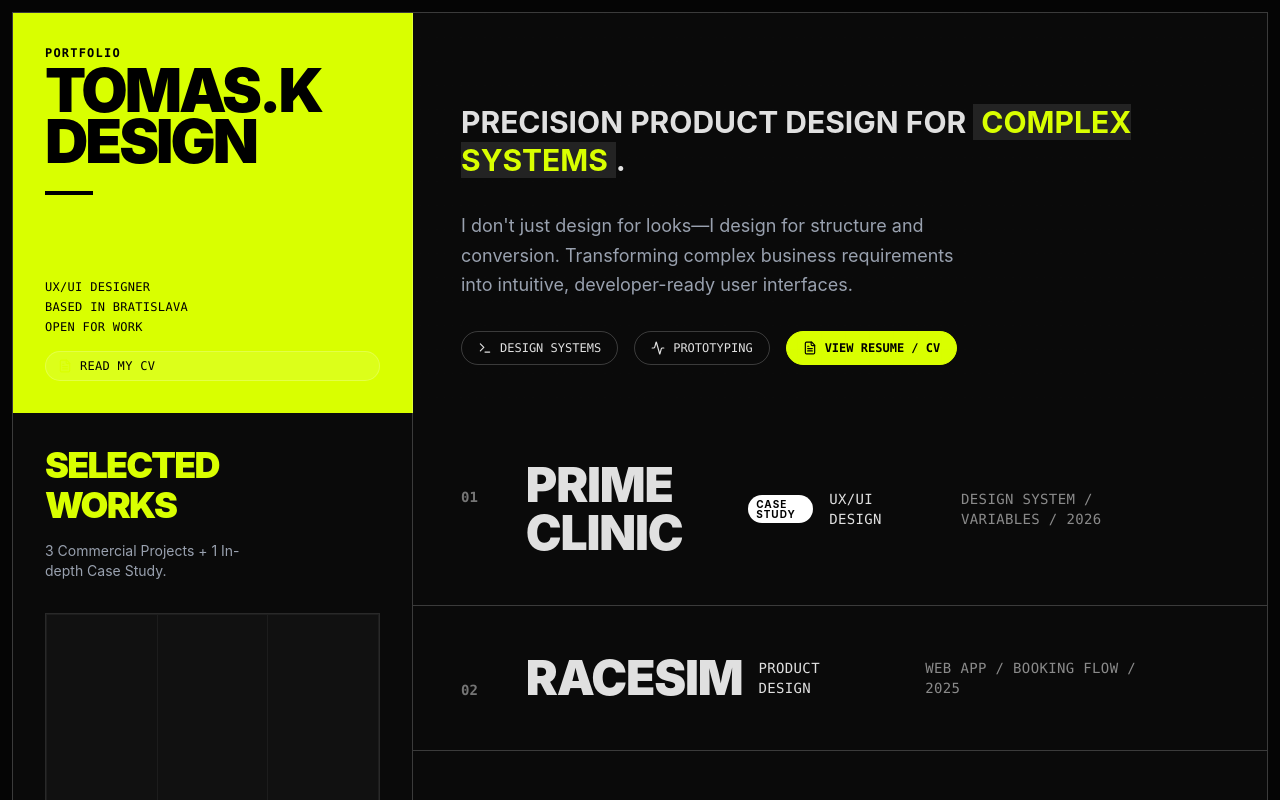
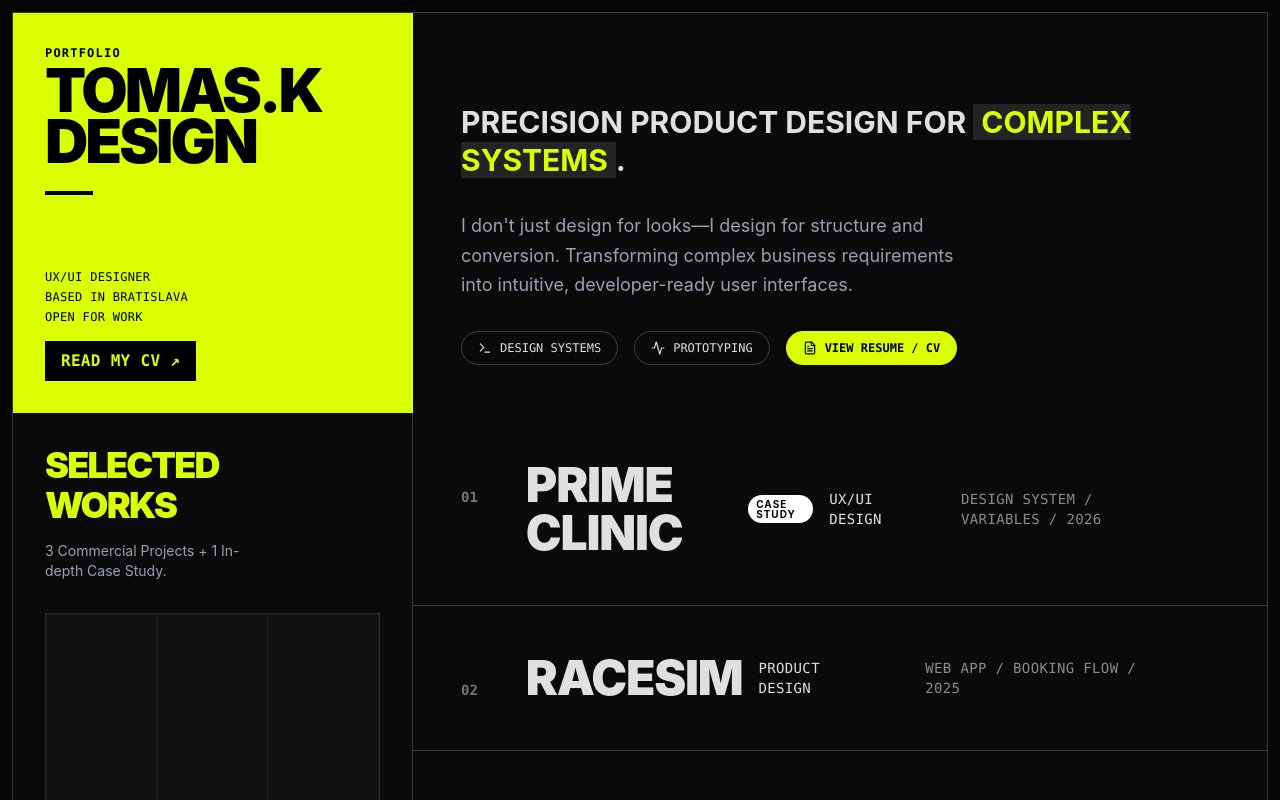
Before and after one commit to TomasKvndr/UX-Portfolio, a React (Vite) app: page / in a window 1280 px wide. Shown: the top 800 px of the page. Built offline with nearby package versions, Linux system fonts and the light colour scheme.

Commit message:
podboaaaa

```diff
--- a/src/app/components/SkaterPortfolio.tsx
+++ b/src/app/components/SkaterPortfolio.tsx
@@ -118,14 +118,11 @@ export const SkaterPortfolio = () => {
                      <p>BASED IN BRATISLAVA</p>
                      <p>OPEN FOR WORK</p>
                   </div>
-                  <a
-  href="https://portfolio-cv-3.vercel.app/"
-  target="_blank"
-  rel="noopener noreferrer"
-  className="flex items-center gap-2 px-3 py-1.5 bg-white/10 hover:bg-white/20 border border-white/20 rounded-full transition-colors cursor-pointer group"
->
-  <FileText size={14} className="text-[#D9FF00]" />
-  <span className="hidden sm:inline">READ MY CV</span>
+
+<a href="https://portfolio-cv-3.vercel.app/" target="_blank" rel="noopener noreferrer">
+                 <button className="bg-black text-[#D9FF00] px-4 py-2 font-bold hover:bg-opacity-80 transition-opacity">
+                     READ MY CV ↗
+                  </button>
 </a>
                </div>
             </div>
```
